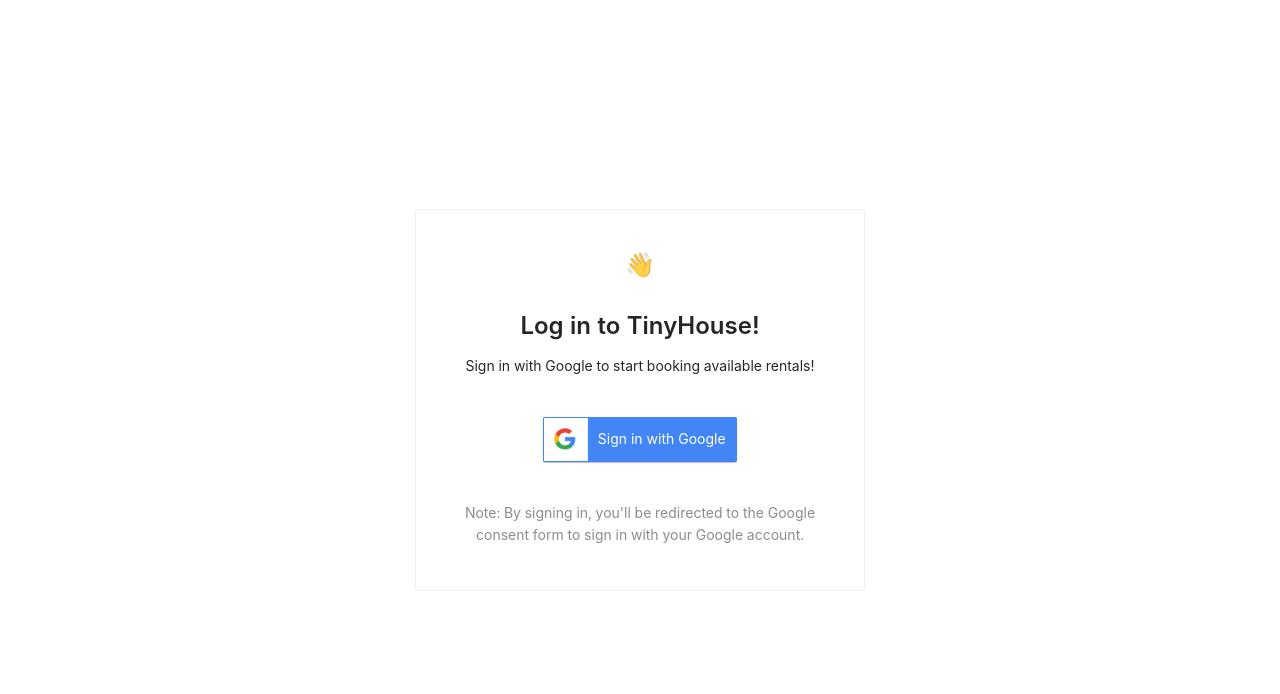
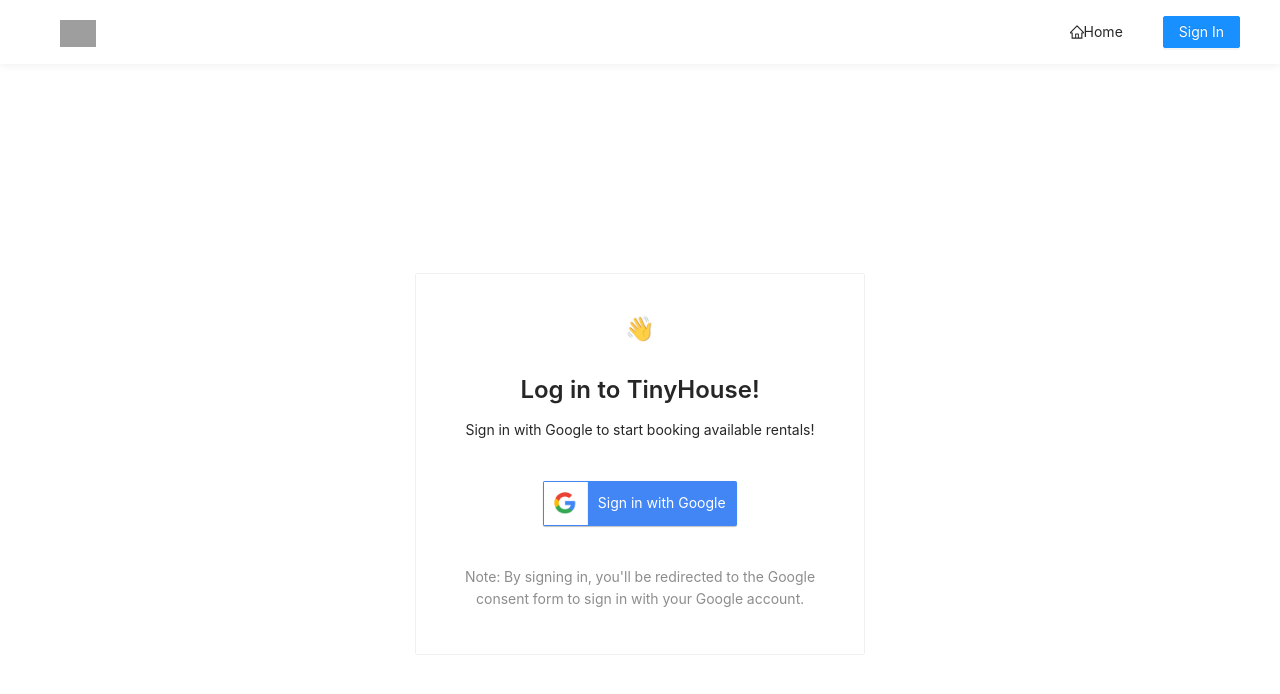
Before and after one commit to MiXProjecT/tiny-house-frontend, a React (Create React App) app: page /login in a window 1280 px wide. Shown: the top 694 px of the page. Built offline with nearby package versions, Linux system fonts and the light colour scheme; grey boxes are pictures that could not be loaded; the HTML template or start-up script is replaced by a standard one.

Commit message:
display fixed at top App Header region and add new /logout route

```diff
--- a/src/index.tsx
+++ b/src/index.tsx
@@ -8,6 +8,7 @@ import {
   InMemoryCache,
   ApolloProvider,
 } from "@apollo/client";
+import { Affix } from "antd";
 import {
   Home,
   Host,
@@ -16,7 +17,9 @@ import {
   NotFound,
   User,
   Login,
+  LogOut,
 } from "./sections";
+import { AppHeader } from "./regions";
 import { Viewer } from "./lib/graphql/generated";
 
 const httpLink = createHttpLink({
@@ -41,12 +44,20 @@ const App = () => {
 
   return (
     <Router>
+      <Affix offsetTop={0}>
+        <AppHeader viewer={viewer} />
+      </Affix>
       <Switch>
         <Route exact path="/" component={Home} />
         <Route
           exact
           path="/login"
           render={() => <Login setViewer={setViewer} />}
+        />
+        <Route
+          exact
+          path="/logout"
+          render={() => <LogOut setViewer={setViewer} />}
         />
         <Route exact path="/host" component={Host} />
         <Route exact path="/listing/:id" component={Listing} />
```
